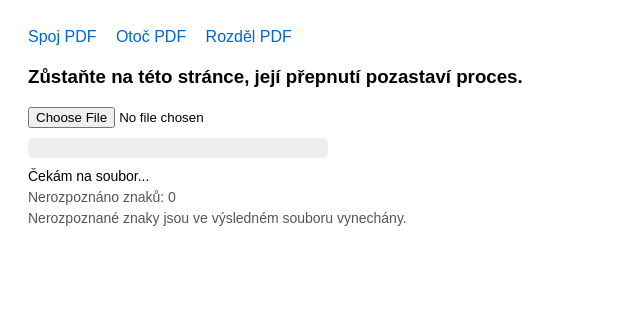
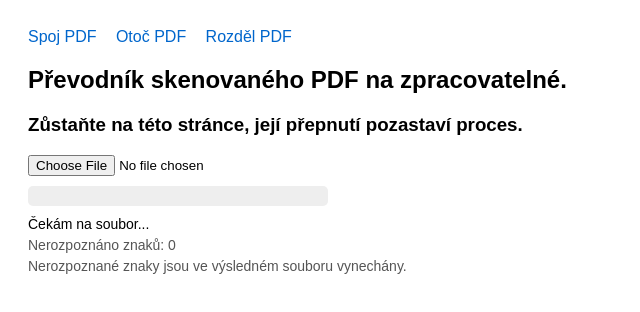
Before and after one commit to hulesa/PDF-OCR, a plain HTML site: page index.html in a window 1280 px wide. Shown: the whole page, without its empty margins (0-640 px from the left). Drawn offline with nearby package versions, Linux system fonts and the light colour scheme.

Commit message:
Update index.html

```diff
--- a/index.html
+++ b/index.html
@@ -32,6 +32,7 @@
     <a href="https://www.ilovepdf.com/split_pdf" target="_blank">Rozděl PDF</a>
   </div>
 
+  <h2>Převodník skenovaného PDF na zpracovatelné.</h2>
   <h3>Zůstaňte na této stránce, její přepnutí pozastaví proces.</h3>
   <input type="file" id="fileInput" accept="application/pdf"/>
 
```
